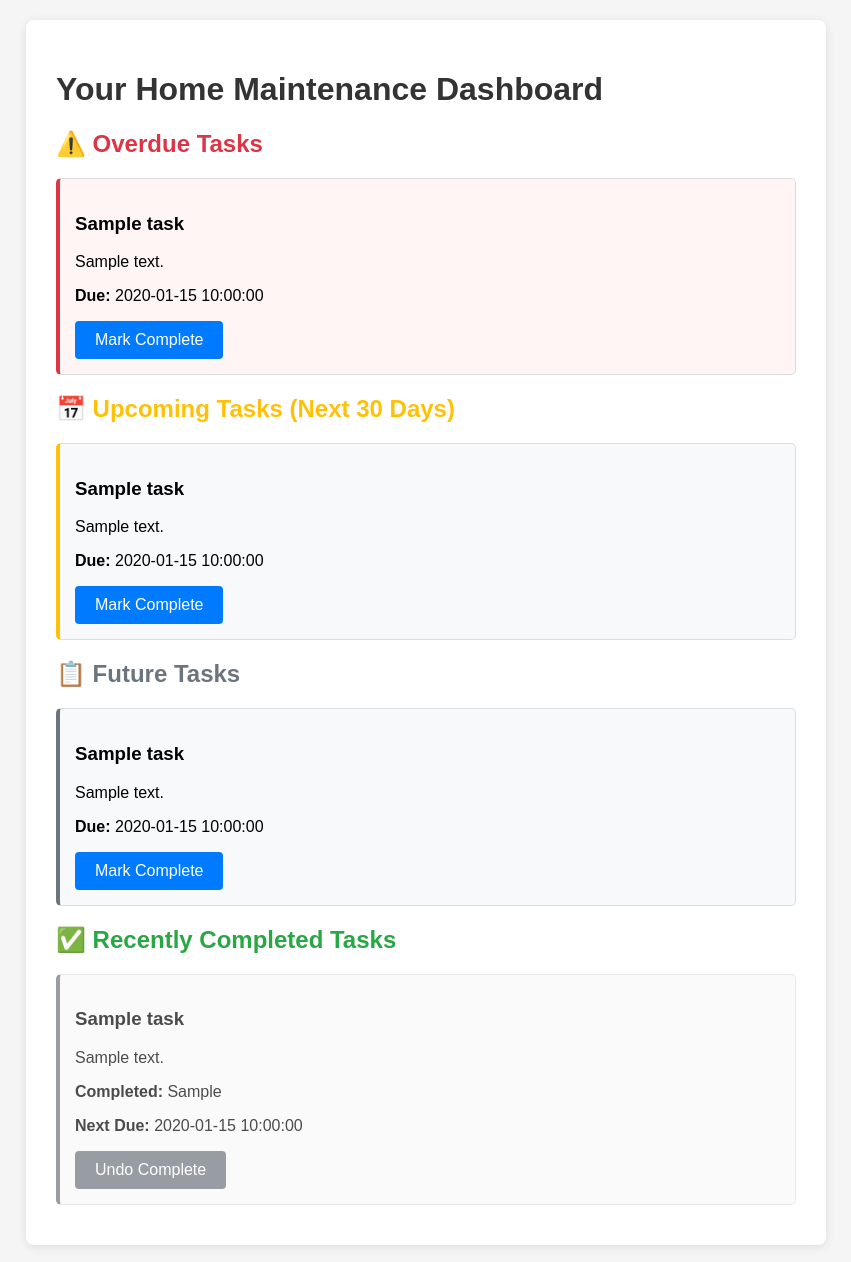
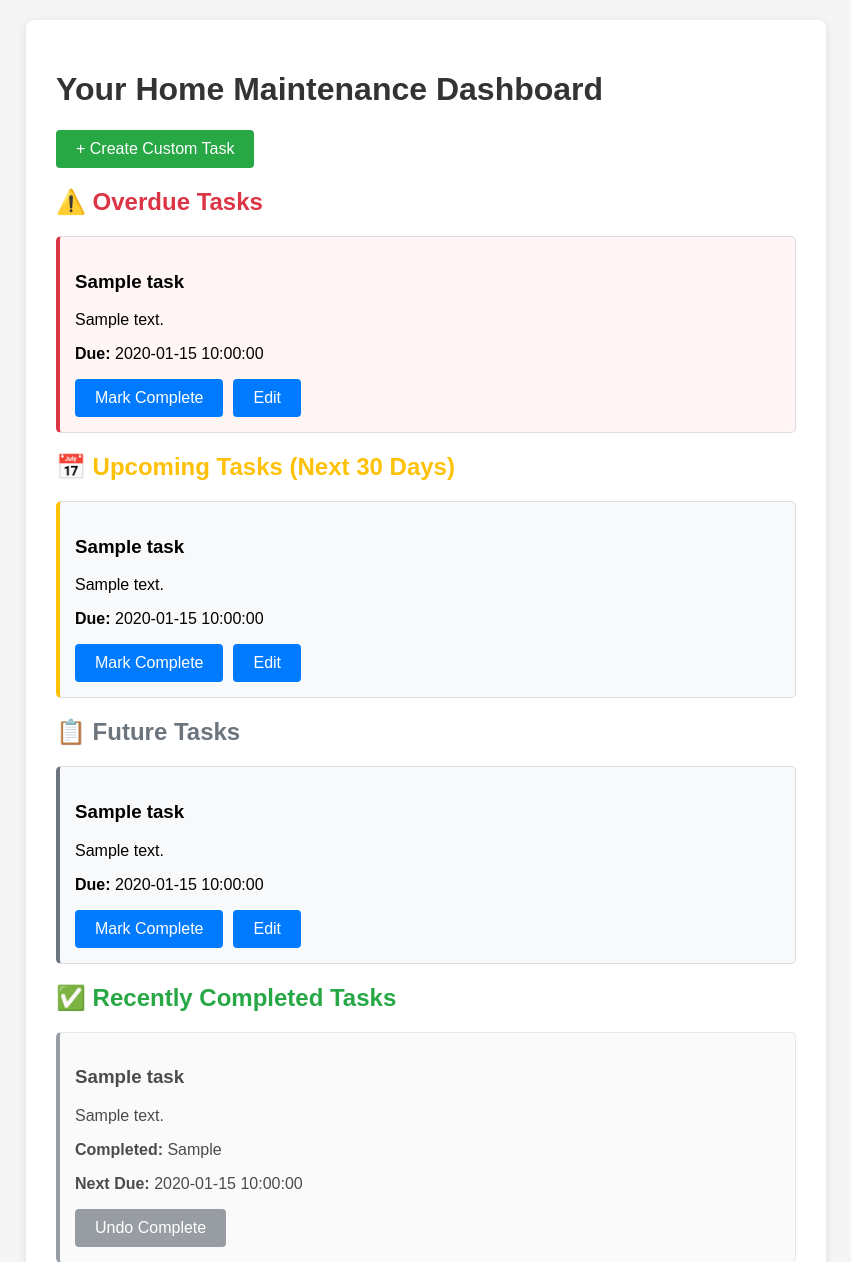
Before and after one commit to DanniPyle/UpKeep, a Flask app: template templates/dashboard.html in a window 1280 px wide. Shown: the top 1262 px of the page, without its empty margins (214-1065 px from the left). Run offline with Flask 3, Linux system fonts and the light colour scheme; the template is opened without the code that fills it: most values are stand-ins (such as "Sample title", 1, 10 or a date in 2020); parts of the project's set-up code (start-up, migrations or seed data) failed here and were passed over.

Commit message:
add task editing and custom task creation functionality

```diff
--- a/app.py
+++ b/app.py
@@ -337,6 +337,135 @@ def reset_task(task_id):
 
     return redirect(url_for('dashboard'))
 
+@app.route('/create_task', methods=['POST'])
+def create_task():
+    if 'user_id' not in session:
+        return redirect(url_for('login'))
+
+    user_id = session['user_id']
+    title = request.form['title']
+    description = request.form.get('description', '')
+    frequency_days = request.form['frequency_days']
+
+    if not title or not frequency_days:
+        flash('Title and frequency are required!')
+        return redirect(url_for('dashboard'))
+
+    try:
+        frequency_days = int(frequency_days)
+        if frequency_days <= 0:
+            flash('Frequency must be a positive number!')
+            return redirect(url_for('dashboard'))
+    except ValueError:
+        flash('Frequency must be a valid number!')
+        return redirect(url_for('dashboard'))
+
+    try:
+        # Calculate next due date
+        next_due = datetime.now() + timedelta(days=frequency_days)
+
+        # Insert new task
+        supabase.table('tasks').insert({
+            'user_id': user_id,
+            'title': title,
+            'description': description,
+            'frequency_days': frequency_days,
+            'next_due_date': next_due.date().isoformat(),
+            'is_completed': False
+        }).execute()
+
+        flash(f'Task "{title}" created successfully!')
+
+    except Exception as e:
+        flash(f'Error creating task: {str(e)}')
+
+    return redirect(url_for('dashboard'))
+
+@app.route('/get_task/<int:task_id>')
+def get_task(task_id):
+    if 'user_id' not in session:
+        return jsonify({'error': 'Not authenticated'}), 401
+
+    user_id = session['user_id']
+
+    try:
+        result = supabase.table('tasks').select('*').eq('id', task_id).eq('user_id', user_id).execute()
+
+        if result.data:
+            return jsonify({'task': result.data[0]})
+        else:
+            return jsonify({'error': 'Task not found'}), 404
+
+    except Exception as e:
+        return jsonify({'error': str(e)}), 500
+
+@app.route('/edit_task/<int:task_id>', methods=['POST'])
+def edit_task(task_id):
+    if 'user_id' not in session:
+        return redirect(url_for('login'))
+
+    user_id = session['user_id']
+    title = request.form['title']
+    description = request.form.get('description', '')
+    frequency_days = request.form['frequency_days']
+
+    if not title or not frequency_days:
+        flash('Title and frequency are required!')
+        return redirect(url_for('dashboard'))
+
+    try:
+        frequency_days = int(frequency_days)
+        if frequency_days <= 0:
+            flash('Frequency must be a positive number!')
+            return redirect(url_for('dashboard'))
+    except ValueError:
+        flash('Frequency must be a valid number!')
+        return redirect(url_for('dashboard'))
+
+    try:
+        # Verify task belongs to user
+        task_result = supabase.table('tasks').select('*').eq('id', task_id).eq('user_id', user_id).execute()
+
+        if not task_result.data:
+            flash('Task not found!')
+            return redirect(url_for('dashboard'))
+
+        # Update task
+        supabase.table('tasks').update({
+            'title': title,
+            'description': description,
+            'frequency_days': frequency_days
+        }).eq('id', task_id).eq('user_id', user_id).execute()
+
+        flash(f'Task "{title}" updated successfully!')
+
+    except Exception as e:
+        flash(f'Error updating task: {str(e)}')
+
+    return redirect(url_for('dashboard'))
+
+@app.route('/delete_task/<int:task_id>', methods=['POST'])
+def delete_task(task_id):
+    if 'user_id' not in session:
+        return jsonify({'error': 'Not authenticated'}), 401
+
+    user_id = session['user_id']
+
+    try:
+        # Verify task belongs to user
+        task_result = supabase.table('tasks').select('*').eq('id', task_id).eq('user_id', user_id).execute()
+
+        if not task_result.data:
+            return jsonify({'error': 'Task not found'}), 404
+
+        # Delete task
+        supabase.table('tasks').delete().eq('id', task_id).eq('user_id', user_id).execute()
+
+        return jsonify({'message': 'Task deleted successfully'})
+
+    except Exception as e:
+        return jsonify({'error': str(e)}), 500
+
 # API Endpoints for frontend
 @app.route('/api/register', methods=['POST'])
 def api_register():
@@ -550,6 +679,122 @@ def api_home_features(current_user_id):
     except Exception as e:
         return jsonify({'error': str(e)}), 500
 
+@app.route('/api/tasks', methods=['POST'])
+@token_required
+def api_create_task(current_user_id):
+    """Create a new custom task"""
+    try:
+        data = request.get_json()
+        title = data.get('title')
+        description = data.get('description', '')
+        frequency_days = data.get('frequency_days')
+
+        if not title or not frequency_days:
+            return jsonify({'error': 'Title and frequency are required'}), 400
+
+        try:
+            frequency_days = int(frequency_days)
+            if frequency_days <= 0:
+                return jsonify({'error': 'Frequency must be a positive number'}), 400
+        except ValueError:
+            return jsonify({'error': 'Frequency must be a valid number'}), 400
+
+        # Calculate next due date
+        next_due = datetime.now() + timedelta(days=frequency_days)
+
+        # Insert new task
+        result = supabase.table('tasks').insert({
+            'user_id': current_user_id,
+            'title': title,
+            'description': description,
+            'frequency_days': frequency_days,
+            'next_due_date': next_due.date().isoformat(),
+            'is_completed': False
+        }).execute()
+
+        if result.data:
+            return jsonify({'message': 'Task created successfully', 'task': result.data[0]})
+        else:
+            return jsonify({'error': 'Failed to create task'}), 500
+
+    except Exception as e:
+        return jsonify({'error': str(e)}), 500
+
+@app.route('/api/tasks/<int:task_id>', methods=['PUT'])
+@token_required
+def api_update_task(current_user_id, task_id):
+    """Update an existing task"""
+    try:
+        data = request.get_json()
+        title = data.get('title')
+        description = data.get('description', '')
+        frequency_days = data.get('frequency_days')
+
+        if not title or not frequency_days:
+            return jsonify({'error': 'Title and frequency are required'}), 400
+
+        try:
+            frequency_days = int(frequency_days)
+            if frequency_days <= 0:
+                return jsonify({'error': 'Frequency must be a positive number'}), 400
+        except ValueError:
+            return jsonify({'error': 'Frequency must be a valid number'}), 400
+
+        # Verify task belongs to user
+        task_result = supabase.table('tasks').select('*').eq('id', task_id).eq('user_id', current_user_id).execute()
+
+        if not task_result.data:
+            return jsonify({'error': 'Task not found'}), 404
+
+        # Update task
+        result = supabase.table('tasks').update({
+            'title': title,
+            'description': description,
+            'frequency_days': frequency_days
+        }).eq('id', task_id).eq('user_id', current_user_id).execute()
+
+        if result.data:
+            return jsonify({'message': 'Task updated successfully', 'task': result.data[0]})
+        else:
+            return jsonify({'error': 'Failed to update task'}), 500
+
+    except Exception as e:
+        return jsonify({'error': str(e)}), 500
+
+@app.route('/api/tasks/<int:task_id>', methods=['DELETE'])
+@token_required
+def api_delete_task(current_user_id, task_id):
+    """Delete a task"""
+    try:
+        # Verify task belongs to user
+        task_result = supabase.table('tasks').select('*').eq('id', task_id).eq('user_id', current_user_id).execute()
+
+        if not task_result.data:
+            return jsonify({'error': 'Task not found'}), 404
+
+        # Delete task
+        result = supabase.table('tasks').delete().eq('id', task_id).eq('user_id', current_user_id).execute()
+
+        return jsonify({'message': 'Task deleted successfully'})
+
+    except Exception as e:
+        return jsonify({'error': str(e)}), 500
+
+@app.route('/api/tasks/<int:task_id>', methods=['GET'])
+@token_required
+def api_get_task(current_user_id, task_id):
+    """Get a specific task for editing"""
+    try:
+        result = supabase.table('tasks').select('*').eq('id', task_id).eq('user_id', current_user_id).execute()
+
+        if result.data:
+            return jsonify({'task': result.data[0]})
+        else:
+            return jsonify({'error': 'Task not found'}), 404
+
+    except Exception as e:
+        return jsonify({'error': str(e)}), 500
+
 if __name__ == '__main__':
     port = int(os.environ.get('PORT', 5000))
     app.run(host='0.0.0.0', port=port, debug=os.environ.get('FLASK_ENV') != 'production')
--- a/templates/dashboard.html
+++ b/templates/dashboard.html
@@ -2,6 +2,56 @@
 
 {% block content %}
 <h1>Your Home Maintenance Dashboard</h1>
+
+<div style="margin-bottom: 20px;">
+    <button onclick="showCreateTaskForm()" style="background-color: #28a745;">+ Create Custom Task</button>
+</div>
+
+<!-- Create Task Form (hidden by default) -->
+<div id="create-task-form" style="display: none; background: #f8f9fa; padding: 20px; border-radius: 8px; margin-bottom: 20px;">
+    <h3>Create New Task</h3>
+    <form action="{{ url_for('create_task') }}" method="POST">
+        <div class="form-group">
+            <label for="task-title">Task Name:</label>
+            <input type="text" id="task-title" name="title" required>
+        </div>
+        <div class="form-group">
+            <label for="task-description">Description:</label>
+            <textarea id="task-description" name="description" rows="3"></textarea>
+        </div>
+        <div class="form-group">
+            <label for="task-frequency">Frequency (days):</label>
+            <input type="number" id="task-frequency" name="frequency_days" min="1" required>
+            <small>How often should this task repeat? (e.g., 30 for monthly, 365 for yearly)</small>
+        </div>
+        <button type="submit" style="background-color: #28a745;">Create Task</button>
+        <button type="button" onclick="hideCreateTaskForm()" style="background-color: #6c757d;">Cancel</button>
+    </form>
+</div>
+
+<!-- Edit Task Form (hidden by default) -->
+<div id="edit-task-form" style="display: none; background: #f8f9fa; padding: 20px; border-radius: 8px; margin-bottom: 20px;">
+    <h3>Edit Task</h3>
+    <form id="edit-form" method="POST">
+        <input type="hidden" id="edit-task-id" name="task_id">
+        <div class="form-group">
+            <label for="edit-task-title">Task Name:</label>
+            <input type="text" id="edit-task-title" name="title" required>
+        </div>
+        <div class="form-group">
+            <label for="edit-task-description">Description:</label>
+            <textarea id="edit-task-description" name="description" rows="3"></textarea>
+        </div>
+        <div class="form-group">
+            <label for="edit-task-frequency">Frequency (days):</label>
+            <input type="number" id="edit-task-frequency" name="frequency_days" min="1" required>
+            <small>How often should this task repeat? (e.g., 30 for monthly, 365 for yearly)</small>
+        </div>
+        <button type="submit" style="background-color: #007bff;">Update Task</button>
+        <button type="button" onclick="hideEditTaskForm()" style="background-color: #6c757d;">Cancel</button>
+        <button type="button" onclick="deleteTask()" style="background-color: #dc3545;">Delete Task</button>
+    </form>
+</div>
 
 {% if overdue_tasks %}
 <h2 style="color: #dc3545;">⚠️ Overdue Tasks</h2>
@@ -10,9 +60,12 @@
     <h3>{{ task.title }}</h3>
     <p>{{ task.description }}</p>
     <p><strong>Due:</strong> {{ task.next_due_date }}</p>
+    <div style="display: flex; gap: 10px; margin-top: 10px;">
         <a href="{{ url_for('complete_task', task_id=task.id) }}">
             <button>Mark Complete</button>
         </a>
+        <button onclick="editTask('{{ task.id }}')" style="background-color: #007bff;">Edit</button>
+    </div>
 </div>
 {% endfor %}
 {% endif %}
@@ -24,9 +77,12 @@
     <h3>{{ task.title }}</h3>
     <p>{{ task.description }}</p>
     <p><strong>Due:</strong> {{ task.next_due_date }}</p>
+    <div style="display: flex; gap: 10px; margin-top: 10px;">
         <a href="{{ url_for('complete_task', task_id=task.id) }}">
             <button>Mark Complete</button>
         </a>
+        <button onclick="editTask('{{ task.id }}')" style="background-color: #007bff;">Edit</button>
+    </div>
 </div>
 {% endfor %}
 {% endif %}
@@ -38,9 +94,12 @@
     <h3>{{ task.title }}</h3>
     <p>{{ task.description }}</p>
     <p><strong>Due:</strong> {{ task.next_due_date }}</p>
+    <div style="display: flex; gap: 10px; margin-top: 10px;">
         <a href="{{ url_for('complete_task', task_id=task.id) }}">
             <button>Mark Complete</button>
         </a>
+        <button onclick="editTask('{{ task.id }}')" style="background-color: #007bff;">Edit</button>
+    </div>
 </div>
 {% endfor %}
 {% endif %}
@@ -63,4 +122,60 @@
 </div>
 {% endfor %}
 {% endif %}
+
+<script>
+function showCreateTaskForm() {
+    document.getElementById('create-task-form').style.display = 'block';
+}
+
+function hideCreateTaskForm() {
+    document.getElementById('create-task-form').style.display = 'none';
+    document.getElementById('create-task-form').querySelector('form').reset();
+}
+
+function showEditTaskForm() {
+    document.getElementById('edit-task-form').style.display = 'block';
+}
+
+function hideEditTaskForm() {
+    document.getElementById('edit-task-form').style.display = 'none';
+    document.getElementById('edit-form').reset();
+}
+
+async function editTask(taskId) {
+    try {
+        const response = await fetch(`/get_task/${taskId}`);
+        const data = await response.json();
+
+        if (data.task) {
+            document.getElementById('edit-task-id').value = data.task.id;
+            document.getElementById('edit-task-title').value = data.task.title;
+            document.getElementById('edit-task-description').value = data.task.description;
+            document.getElementById('edit-task-frequency').value = data.task.frequency_days;
+            document.getElementById('edit-form').action = `/edit_task/${taskId}`;
+            showEditTaskForm();
+        } else {
+            alert('Error loading task details');
+        }
+    } catch (error) {
+        alert('Error loading task details');
+    }
+}
+
+async function deleteTask() {
+    const taskId = document.getElementById('edit-task-id').value;
+    if (confirm('Are you sure you want to delete this task?')) {
+        try {
+            const response = await fetch(`/delete_task/${taskId}`, { method: 'POST' });
+            if (response.ok) {
+                location.reload();
+            } else {
+                alert('Error deleting task');
+            }
+        } catch (error) {
+            alert('Error deleting task');
+        }
+    }
+}
+</script>
 {% endblock %}
```
Lines whose indentation alone changed are shown as unchanged.
